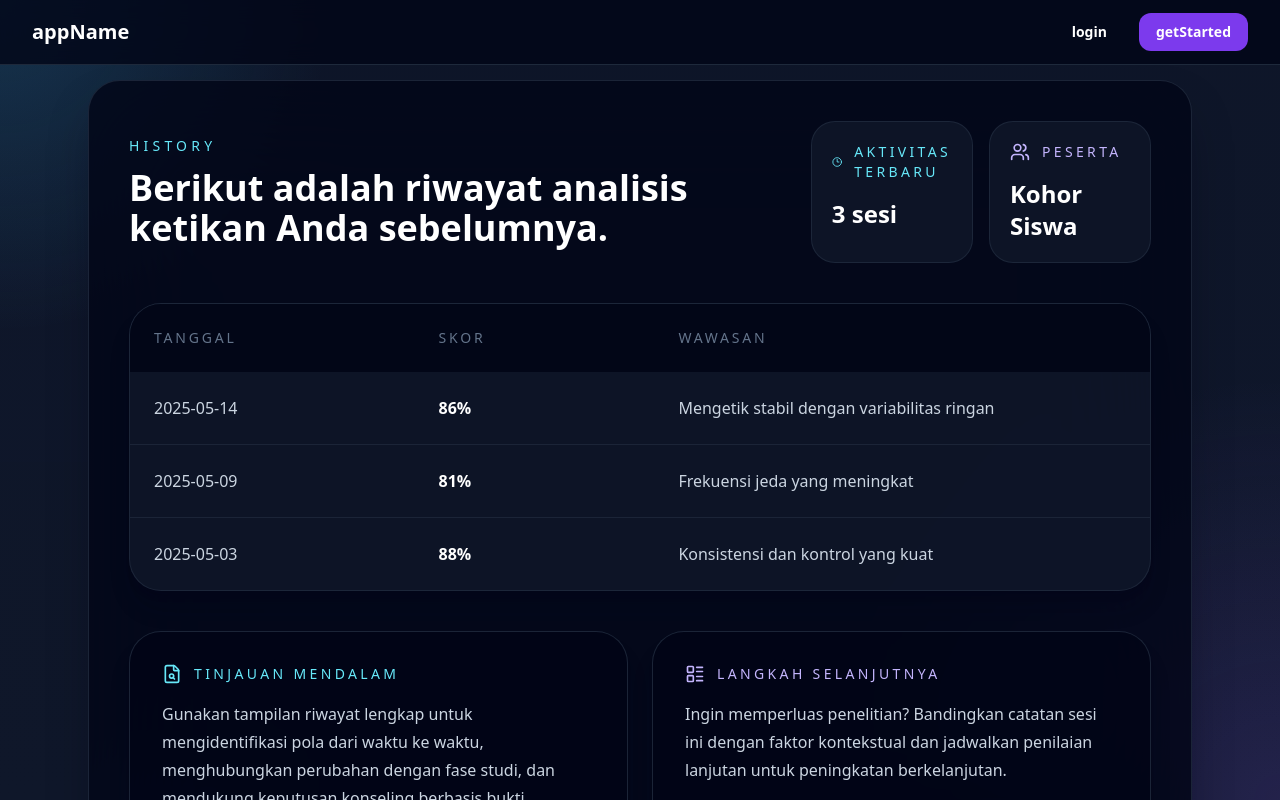
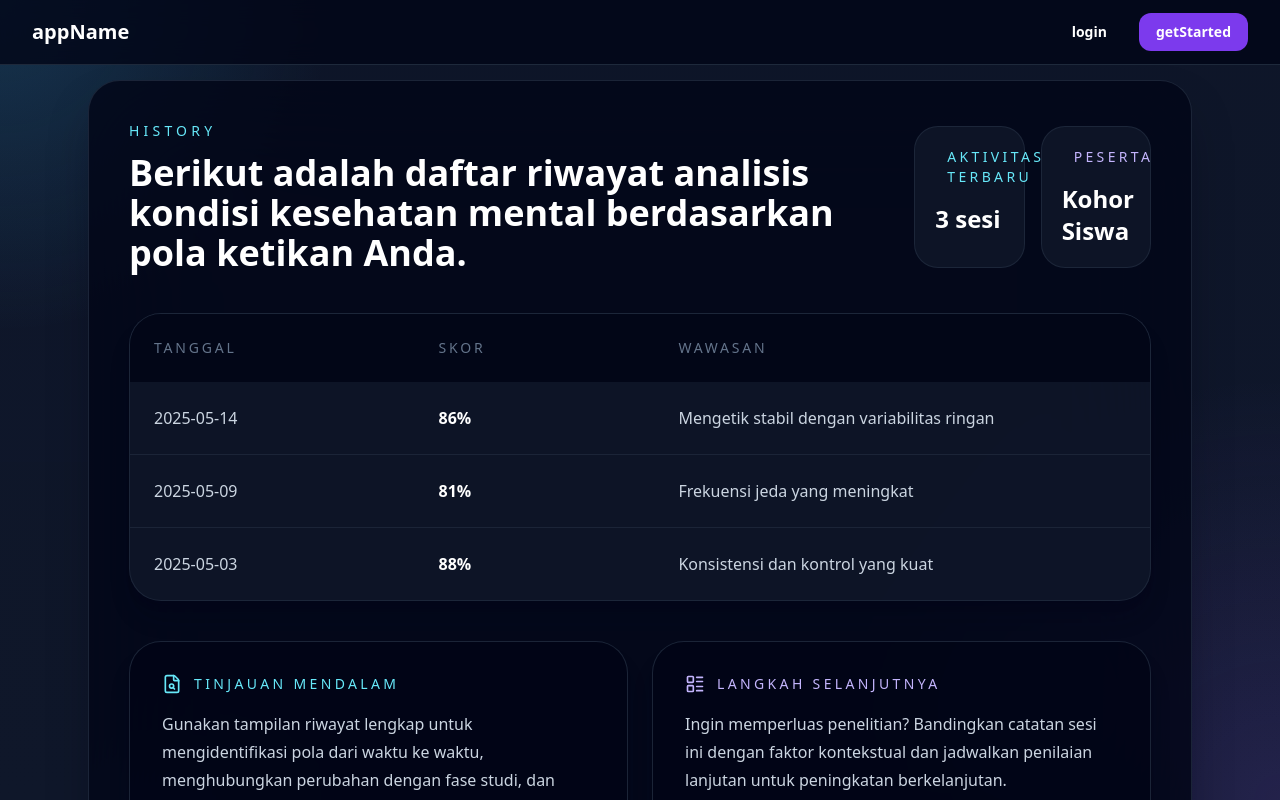
Before and after one commit to fafagt12345/Pengembangan-Sistem-Deteksi-Kondisi-Mental-Mahasiswa-Berdasarkan-Pola-Pengetikan-Keystroke-Dynamics-, a Next.js app: page /history in a window 1280 px wide. Shown: the top 800 px of the page. Built offline with nearby package versions, Linux system fonts and the light colour scheme; no server answers.

Commit message:
Fix: perbaikan penyimpanan history dan navigasi ke halaman history

```diff
--- a/components/KeystrokeEngine.tsx
+++ b/components/KeystrokeEngine.tsx
@@ -89,7 +89,8 @@ export const KeystrokeEngine = () => {
       });
 
       alert(t("saveSuccess") || "Data berhasil disimpan!");
-      router.push("/dashboard");
+      router.refresh(); // Membersihkan cache agar data terbaru masuk
+      router.push("/history"); // Navigasi ke halaman riwayat
     } catch (error) {
       console.error("Error saving session:", error);
       alert("Gagal menyimpan data.");
--- a/lib/translations.ts
+++ b/lib/translations.ts
@@ -22,7 +22,8 @@ export const translations = {
     cognitiveFatigue: "Kelelahan Kognitif",
     normal: "Normal / Stabil",
     typingSpeed: "Kecepatan Mengetik",
-    stressIndicator: "Indikator Stres",
-    viewHistoryDesc: "Berikut adalah riwayat analisis ketikan Anda sebelumnya."
+    stressIndicator: "Indikator Kondisi",
+    historyTitle: "Riwayat Analisis",
+    viewHistoryDesc: "Berikut adalah daftar riwayat analisis kondisi kesehatan mental berdasarkan pola ketikan Anda."
   }
 };
```
